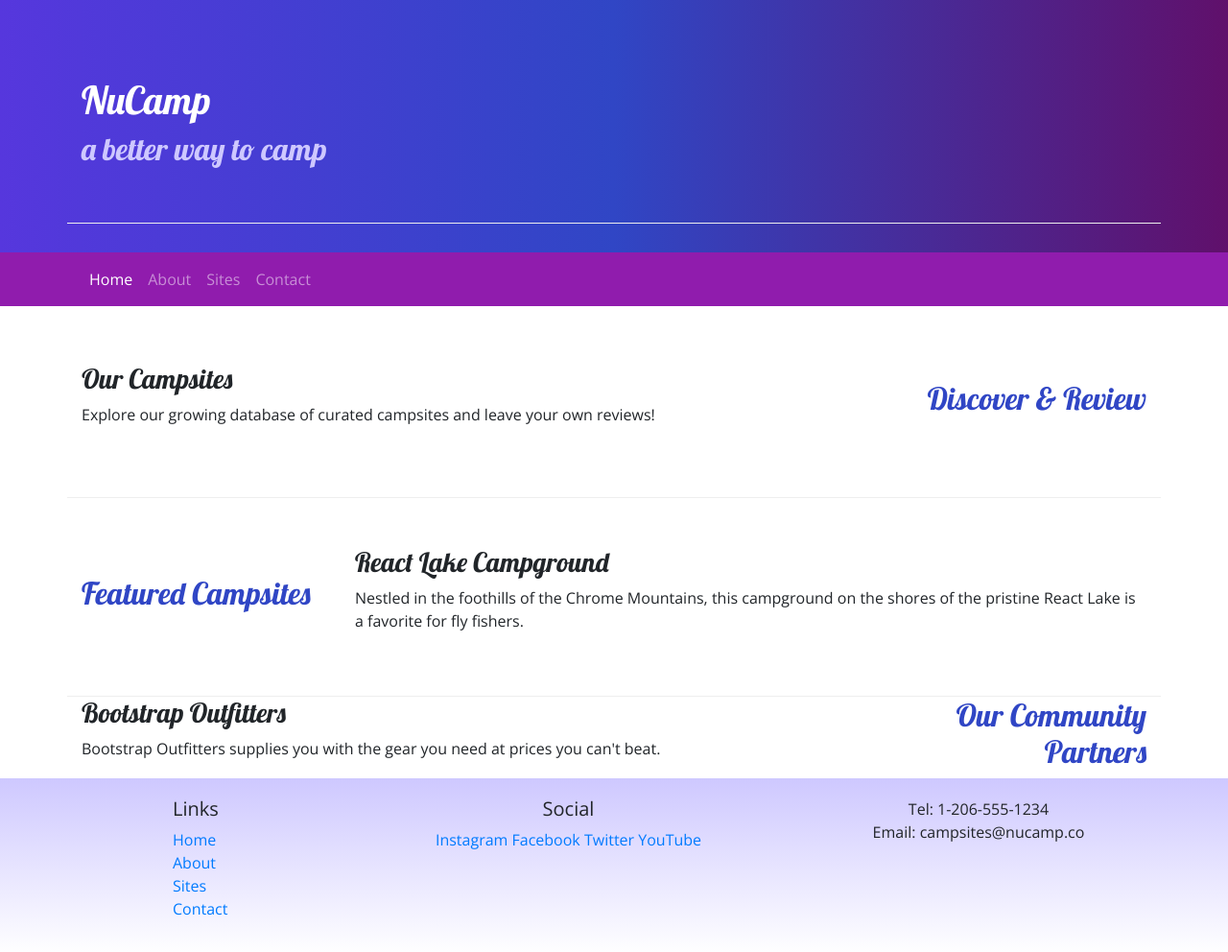
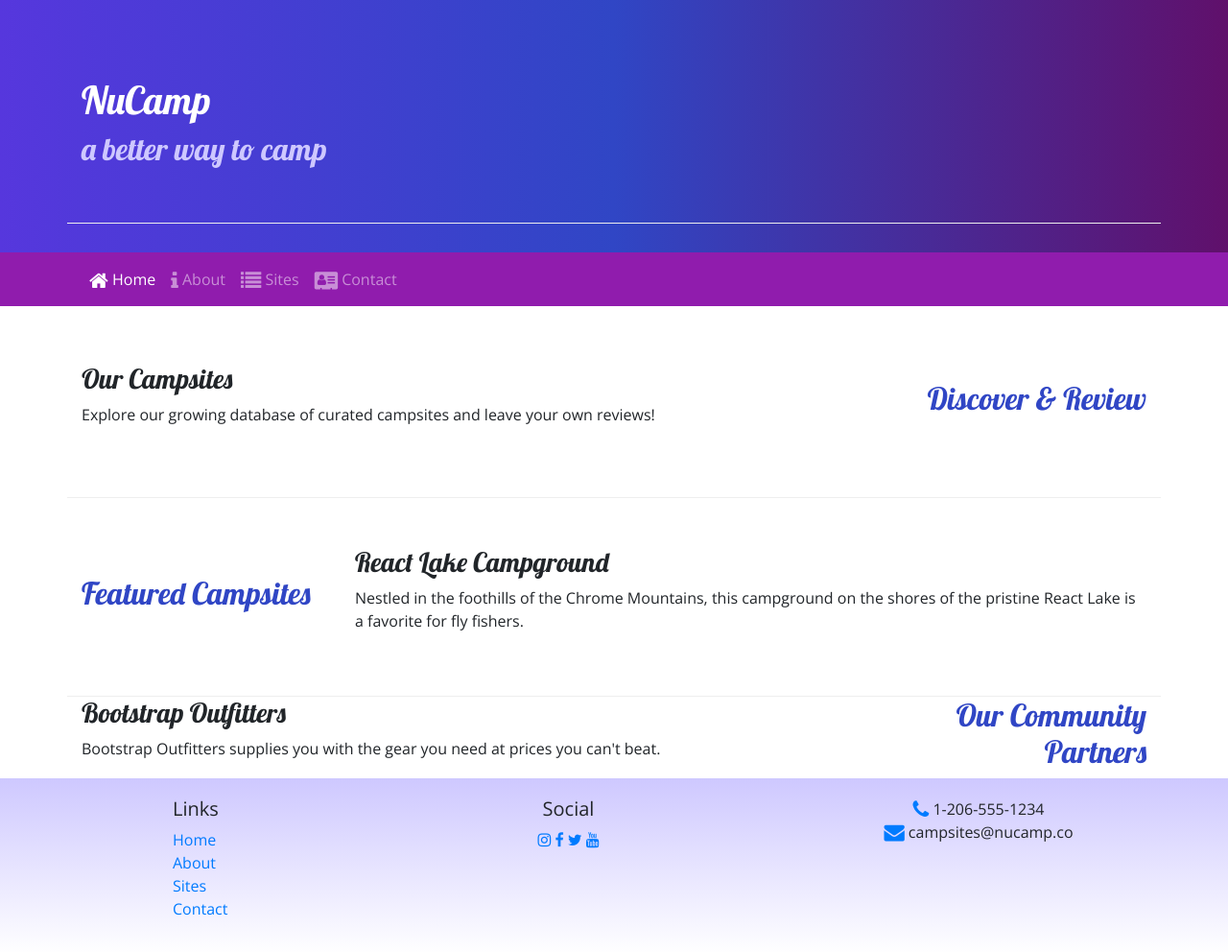
Before and after one commit to amandamsumner/nucampsite, a website: page index.html in a window 1280 px wide. Shown: the whole page at 96% size. Drawn offline with nearby package versions, Linux system fonts and the light colour scheme.

Commit message:
Icon Fonts

```diff
--- a/index.html
+++ b/index.html
@@ -13,7 +13,16 @@
       rel="stylesheet"
       href="https://fonts.googleapis.com/css?family=Lobster|Open+Sans"
     />
-    <link rel="stylesheet" href="css/styles.css" />
+
+    <link
+      rel="stylesheet"
+      href="css/styles.css"
+    />
+
+    <link
+      rel="stylesheet"
+      href="node_modules/font-awesome/css/font-awesome.min.css"
+    />
 
     <title>NuCamp: A Better Way To Camp</title>
   </head>
@@ -38,9 +47,10 @@
         </button>
         <div class="collapse navbar-collapse" id="nucampNavbar">
           <ul class="navbar-nav">
-            <li class="nav-item active"> <a class="nav-link" href="#">Home</a> </li>
-            <li class="nav-item"> <a class="nav-link" href="aboutus.html">About</a> </li>
-            <li class="nav-item"> <a class="nav-link" href="#">Sites</a> </li>              <li class="nav-item"> <a class="nav-link" href="#">Contact</a> </li>
+            <li class="nav-item active"> <a class="nav-link" href="#"> <i class="fa fa-home fa-lg"> </i> Home</a> </li>
+            <li class="nav-item"> <a class="nav-link" href="aboutus.html"> <i class="fa fa-info fa-lg"> </i> About</a> </li>
+            <li class="nav-item"> <a class="nav-link" href="#"> <i class="fa fa-list fa-lg"> </i> Sites</a> </li>
+            <li class="nav-item"> <a class="nav-link" href="#"> <i class="fa fa-address-card fa-lg"> </i> Contact</a> </li>
           </ul>
         </div>
       </div>
@@ -101,14 +111,14 @@
           </div>
           <div class="col-6 col-sm-5 text-center">
             <h5>Social</h5>
-            <a href="http://instagram.com/">Instagram</a>
-            <a href="http://facebook.com/">Facebook</a>
-            <a href="http://twitter.com/">Twitter</a>
-            <a href="http://youtube.com/">YouTube</a>
+            <a href="http://instagram.com/"> <i class="fa fa-instagram"> </i> </a>
+            <a href="http://facebook.com/"> <i class="fa fa-facebook"> </i> </a>
+            <a href="http://twitter.com/"> <i class="fa fa-twitter"> </i> </a>
+            <a href="http://youtube.com/"> <i class="fa fa-youtube"> </i> </a>
           </div>
           <div class="col-sm-4 text-center">
-            Tel: 1-206-555-1234<br />
-            Email: campsites@nucamp.co
+            <i class="fa fa-phone fa-lg text-primary"> </i> 1-206-555-1234 <br />
+            <i class="fa fa-envelope fa-lg text-primary"> </i> campsites@nucamp.co
           </div>
         </div>
       </div>
--- a/package.json
+++ b/package.json
@@ -12,6 +12,7 @@
   "license": "ISC",
   "dependencies": {
     "bootstrap": "^4.5.2",
+    "font-awesome": "^4.7.0",
     "jquery": "^3.5.1",
     "popper.js": "^1.16.1"
   },
```
Also changed, not shown: aboutus.html (+15 -9 lines), 1 other file.
